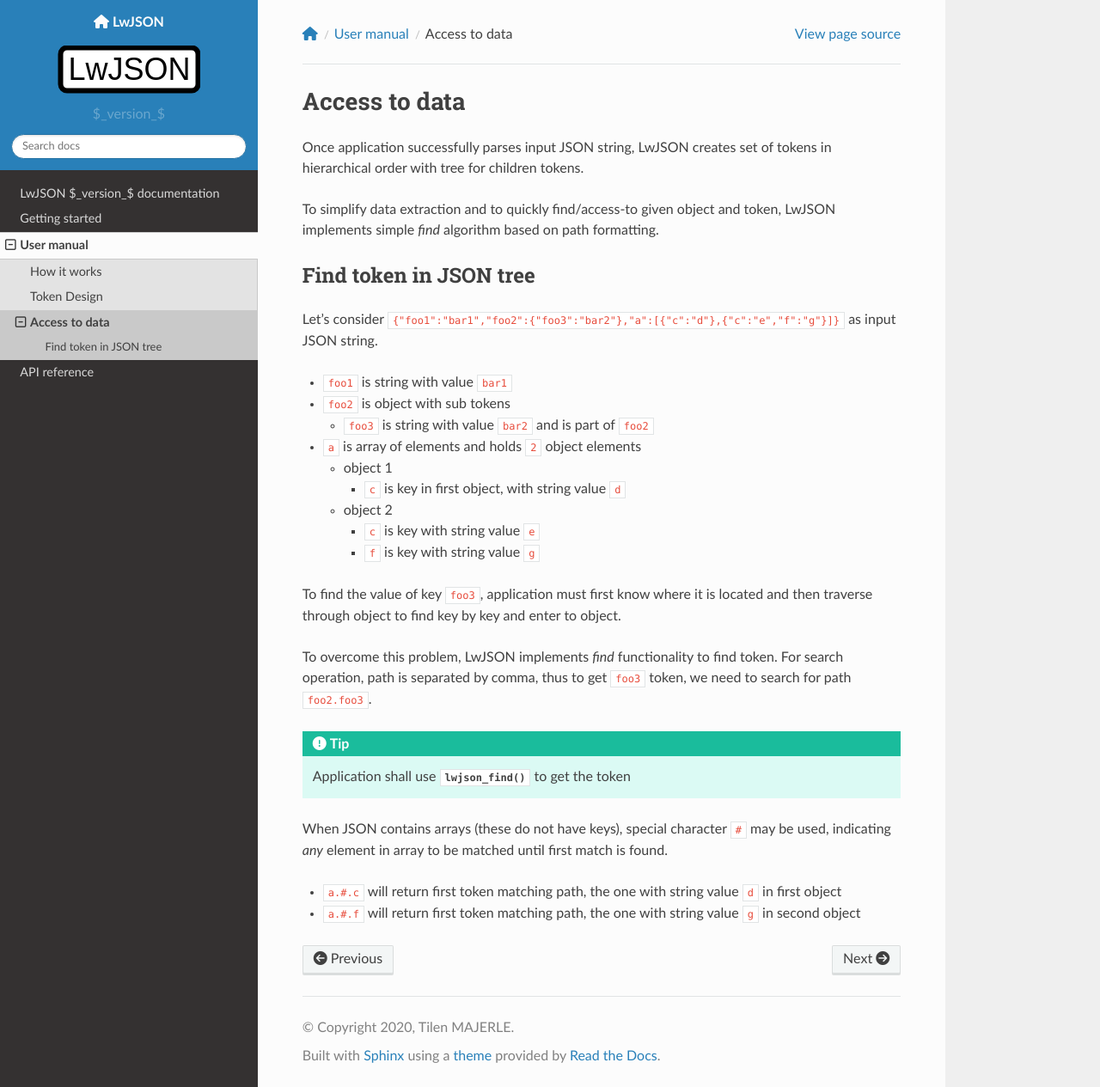
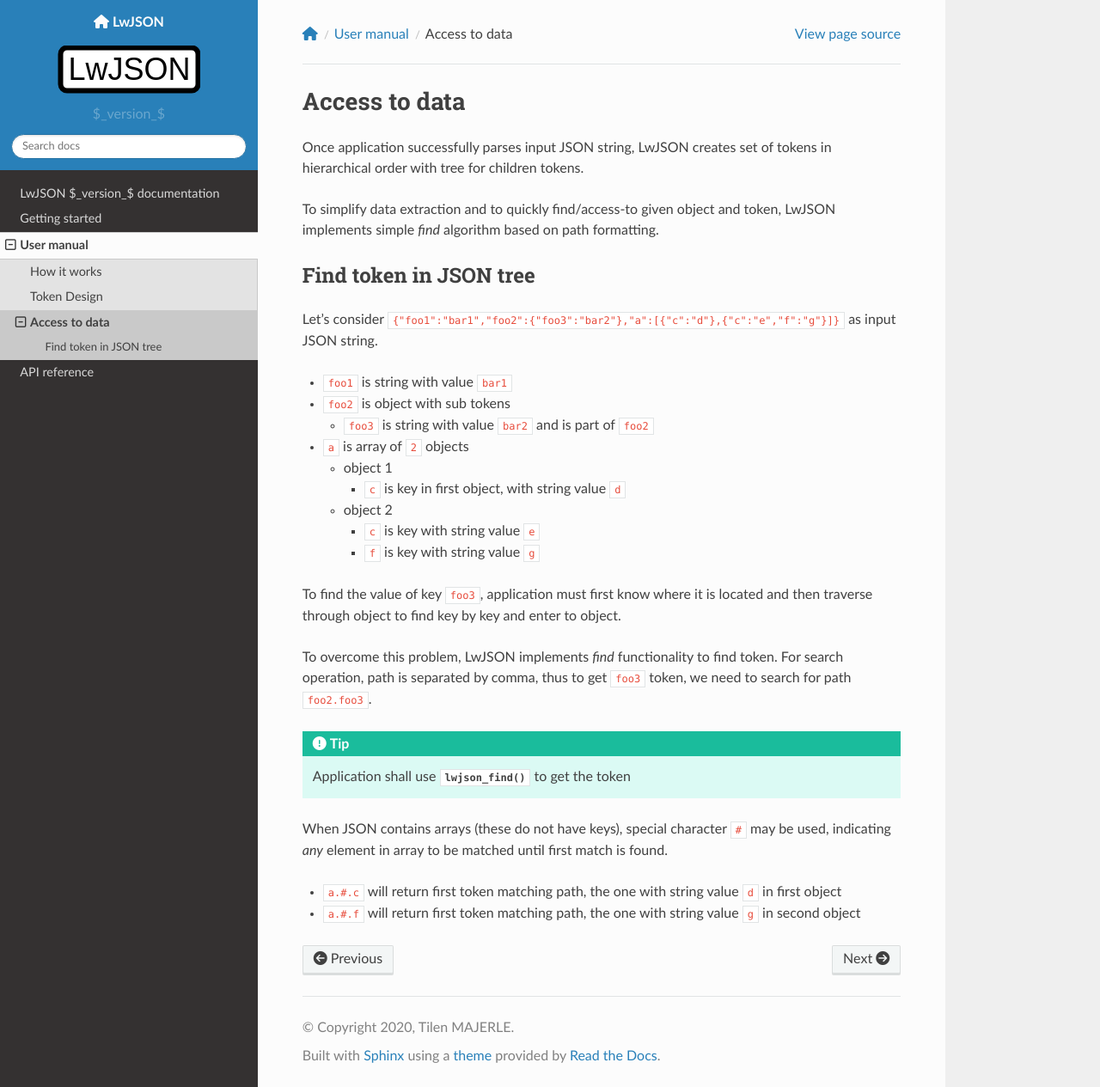
Before and after one commit to MaJerle/lwjson, a Sphinx documentation site: the page built from docs/user-manual/data-access.rst, in a window 1280 px wide and 1265 px high. Shown: the whole window at 86% size. Built offline with Sphinx 7.4.7 and the Read the Docs theme 2.0.0, drawn with Linux system fonts in a browser that asks for light colours; nearby versions of some CDN libraries; the version number could not be read and is left out.

Commit message:
modify text

```diff
--- a/docs/user-manual/data-access.rst
+++ b/docs/user-manual/data-access.rst
@@ -18,7 +18,7 @@ Let's consider ``{"foo1":"bar1","foo2":{"foo3":"bar2"},"a":[{"c":"d"},{"c":"e","
 * ``foo2`` is object with sub tokens
 
   * ``foo3`` is string with value ``bar2`` and is part of ``foo2``
-* ``a`` is array of elements and holds ``2`` object elements
+* ``a`` is array of ``2`` objects
 
   * object 1
 
```
